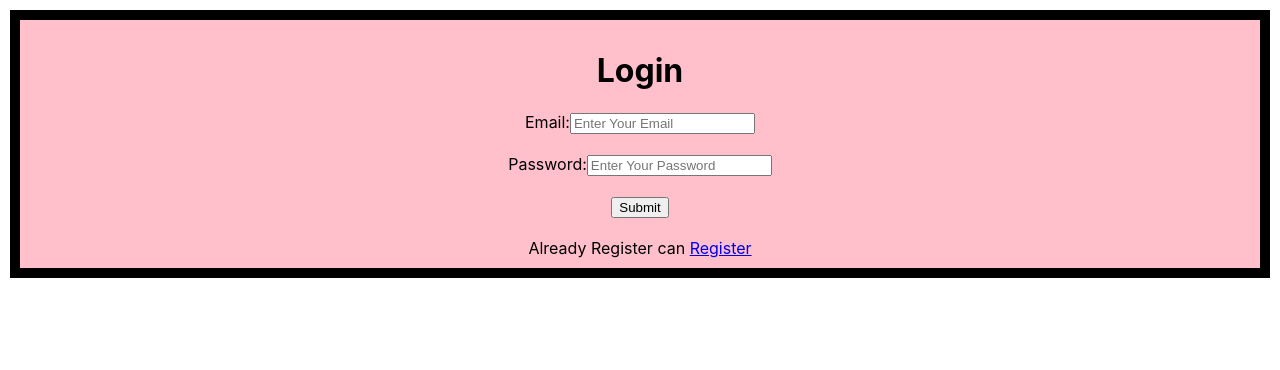
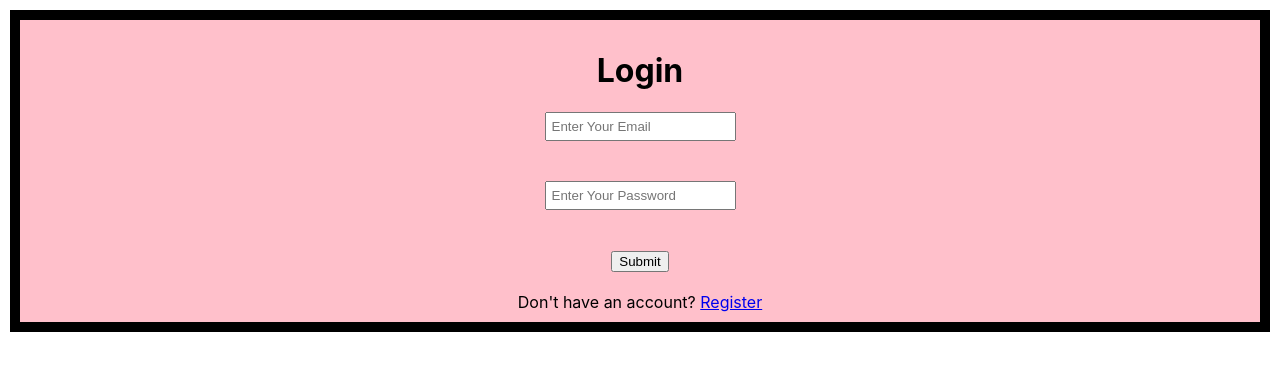
Before and after one commit to Naresh9313/Paper-3-NareshPrajapati, a React (Create React App) app in the folder Practical Exam/frontend/: page /login in a window 1280 px wide. Shown: the top 370 px of the page. Built offline with nearby package versions, Linux system fonts and the light colour scheme.

Commit message:
dhwuqdsdsbahdsbaj

```diff
--- a/Practical Exam/frontend/package.json
+++ b/Practical Exam/frontend/package.json
@@ -8,11 +8,13 @@
     "@testing-library/react": "^16.3.0",
     "@testing-library/user-event": "^13.5.0",
     "axios": "^1.13.2",
+    "formik": "^2.4.9",
     "react": "^19.2.0",
     "react-dom": "^19.2.0",
     "react-router-dom": "^7.9.6",
     "react-scripts": "5.0.1",
-    "web-vitals": "^2.1.4"
+    "web-vitals": "^2.1.4",
+    "yup": "^1.7.1"
   },
   "scripts": {
     "start": "react-scripts start",
--- a/Practical Exam/frontend/src/pages/Login.js
+++ b/Practical Exam/frontend/src/pages/Login.js
@@ -1,20 +1,80 @@
-import { useState } from "react";
+// import { useState } from "react";
+// import { useNavigate } from "react-router-dom";
+
+// function Login() {
+
+//   const [email, setEmail] = useState("");
+//   const [password, setPassword] = useState("");
+//   const navigate = useNavigate();
+
+//   const handleLogin = async () => {
+//     try {
+//       const response = await fetch("http://localhost:3001/auth/login", {
+//         method: "POST",
+//         headers: {
+//           "Content-Type": "application/json",
+//         },
+//         body: JSON.stringify({ email, password }),
+//       });
+
+//       const data = await response.json();
+
+//       if (!response.ok) {
+//         alert(data.message || "Login failed");
+//         return;
+//       }
+//       localStorage.setItem("token", data.token);
+//       alert("Login successful");
+//       navigate("/");
+//     } catch (error) {
+//       console.log("error", error.message);
+//     }
+//   };
+
+//   return (
+//       <>
+//     <div style={{border:"10px solid black",padding:10,margin:10,background:"pink"}}>
+//     <center>
+//       <h1>Login</h1>
+//       Email:
+//       <input type="text" placeholder="Enter Your Email" onChange={(e) => setEmail(e.target.value)} />
+//       <br /><br/>
+//       Password:
+//       <input type="password" placeholder="Enter Your Password" onChange={(e) => setPassword(e.target.value)} />
+//       <br /><br/>
+//       <button onClick={handleLogin}>Submit</button><br /><br/>
+//             Already Register can <a href="/register">Register</a></center>
+
+// </div>
+//     </>
+//   );
+// }
+
 import { useNavigate } from "react-router-dom";
+import { Formik, Form, Field, ErrorMessage } from "formik";
+import * as Yup from "yup";
 
 function Login() {
-
-  const [email, setEmail] = useState("");
-  const [password, setPassword] = useState("");
   const navigate = useNavigate();
 
-  const handleLogin = async () => {
+  const validationSchema = Yup.object({
+    email: Yup.string()
+      .email("Invalid email format")
+      .required("Email is required"),
+
+    password: Yup.string()
+      .min(6, "Password must be at least 6 characters")
+      .required("Password is required"),
+  });
+
+  const handleSubmit = async (values) => {
     try {
       const response = await fetch("http://localhost:3001/auth/login", {
         method: "POST",
         headers: {
           "Content-Type": "application/json",
         },
-        body: JSON.stringify({ email, password }),
+        body: JSON.stringify(values),
       });
 
       const data = await response.json();
@@ -23,30 +83,77 @@ function Login() {
         alert(data.message || "Login failed");
         return;
       }
+
       localStorage.setItem("token", data.token);
-      alert("Login successful");
+      alert("Login Successful!");
       navigate("/");
     } catch (error) {
-      console.log("error", error.message);
+      console.log("Error:", error.message);
     }
   };
 
   return (
-      <>
-    <div style={{border:"10px solid black",padding:10,margin:10,background:"pink"}}>
-    <center>
-      <h1>Login</h1>
-      Email:
-      <input type="text" placeholder="Enter Your Email" onChange={(e) => setEmail(e.target.value)} />
-      <br /><br/>
-      Password:
-      <input type="password" placeholder="Enter Your Password" onChange={(e) => setPassword(e.target.value)} />
-      <br /><br/>
-      <button onClick={handleLogin}>Submit</button><br /><br/>
-            Already Register can <a href="/register">Register</a></center>
+    <div
+      style={{
+        border: "10px solid black",
+        padding: 10,
+        margin: 10,
+        background: "pink",
+      }}
+    >
+      <center>
+        <h1>Login</h1>
 
-</div>
-    </>
+        <Formik
+          initialValues={{ email: "", password: "" }}
+          validationSchema={validationSchema}
+          onSubmit={handleSubmit}
+        >
+          <Form>
+            {/* Email */}
+            <div>
+              <Field
+                type="email"
+                name="email"
+                placeholder="Enter Your Email"
+                style={{ padding: "5px" }}
+              />
+              <br />
+              <ErrorMessage
+                name="email"
+                component="span"
+                style={{ color: "red", fontSize: "14px" }}
+              />
+              <br />
+              <br />
+            </div>
+
+            {/* Password */}
+            <div>
+              <Field
+                type="password"
+                name="password"
+                placeholder="Enter Your Password"
+                style={{ padding: "5px" }}
+              />
+              <br />
+              <ErrorMessage
+                name="password"
+                component="span"
+                style={{ color: "red", fontSize: "14px" }}
+              />
+              <br />
+              <br />
+            </div>
+
+            <button type="submit">Submit</button>
+          </Form>
+        </Formik>
+
+        <br />
+        Don't have an account? <a href="/register">Register</a>
+      </center>
+    </div>
   );
 }
 
```
Also changed, not shown: Practical Exam/frontend/src/pages/Homepage.js (+196 -45 lines), 1 other file (tests, documents, lock files or other folders).
